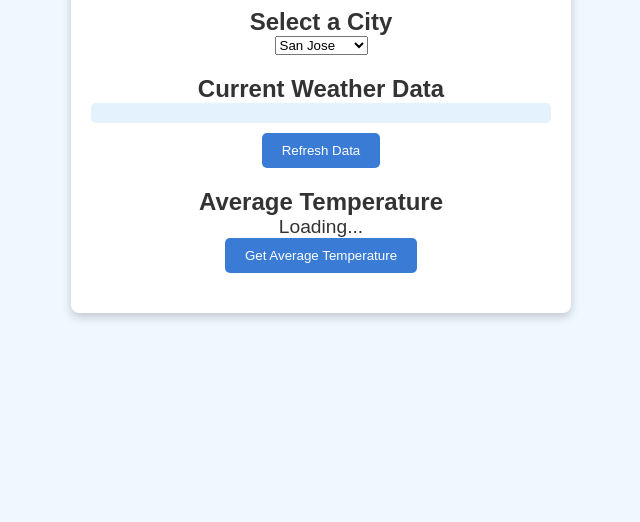
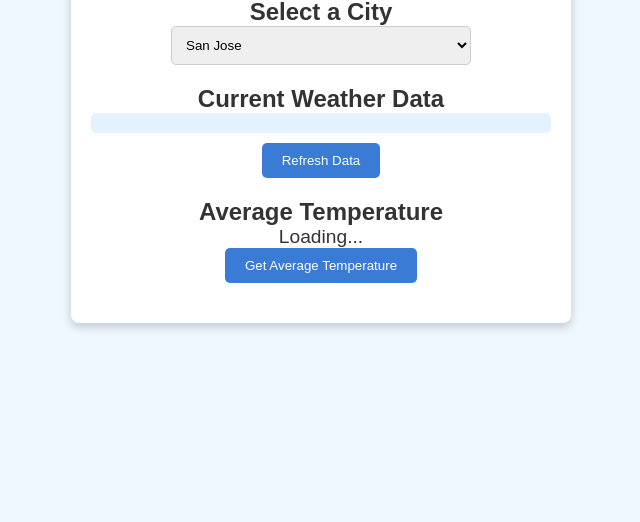
Before and after one commit to yusuf1kose/Weather_station-app, a website: page public/index.html in a window 1280 px wide. Shown: the part 278-800 px from the top of the page, without its empty margins (319-959 px from the left). Drawn offline with Linux system fonts and the light colour scheme.

Commit message:
Update styles.css

```diff
--- a/public/styles.css
+++ b/public/styles.css
@@ -29,6 +29,18 @@
     margin-bottom: 20px;
   }
 
+  .city-selector {
+    margin: 20px 0;
+  }
+
+  .city-selector select {
+    padding: 10px;
+    border-radius: 5px;
+    border: 1px solid #ccc;
+    width: 100%;
+    max-width: 300px;
+  }
+
   .weather-display, .average-temperature {
     margin: 20px 0;
   }
```
